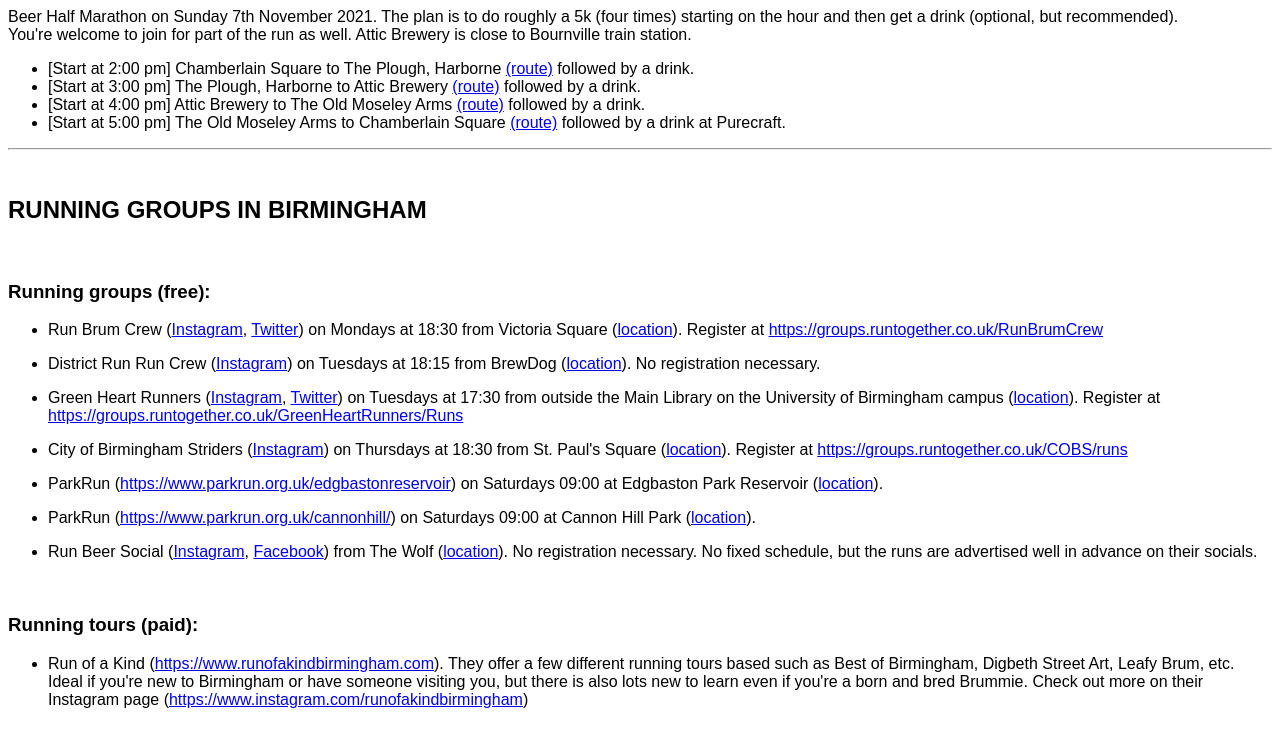
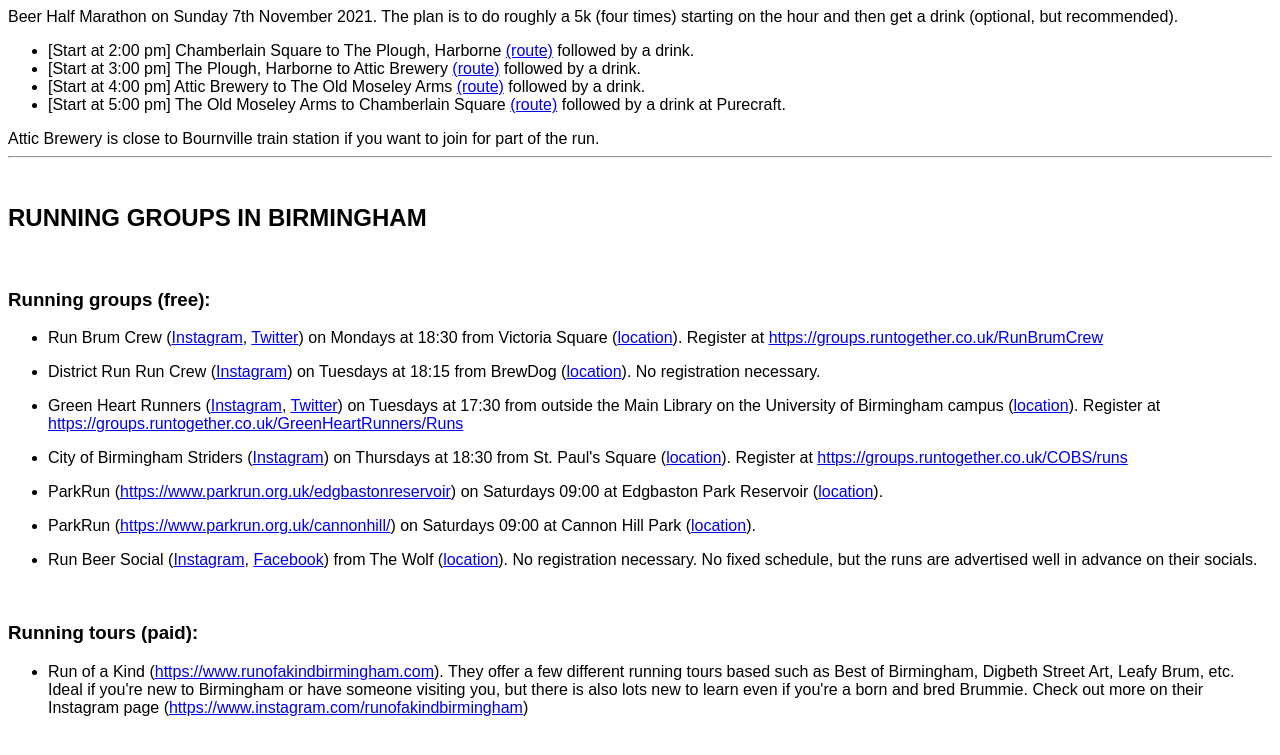
Before and after one commit to rajeshchitnis/rajeshchitnis.github.io, a Jekyll site: the page running.html, which Jekyll copies as it is, in a window 1280 px wide. Shown: the top 755 px of the page. Built offline with Jekyll 4.4.1, drawn with Linux system fonts in a browser that asks for light colours; some of the changed lines change nothing that is shown.

Commit message:
Update running.html

```diff
--- a/running.html
+++ b/running.html
@@ -54,7 +54,6 @@
 
 <br>
 
-You're welcome to join for part of the run as well. Attic Brewery is close to Bournville train station.
 <ul>
 
 <li> [Start at 2:00 pm] Chamberlain Square to The Plough, Harborne <a href="https://goo.gl/maps/c1D3P6WJMDUHExoW7">(route)</a> followed by a drink.
@@ -66,6 +65,8 @@
 <li> [Start at 5:00 pm] The Old Moseley Arms to Chamberlain Square <a href="https://goo.gl/maps/c1D3P6WJMDUHExoW7">(route)</a> followed by a drink at Purecraft.
 
 </ul>
+
+Attic Brewery is close to Bournville train station if you want to join for part of the run.
 
 <hr>
 
```
